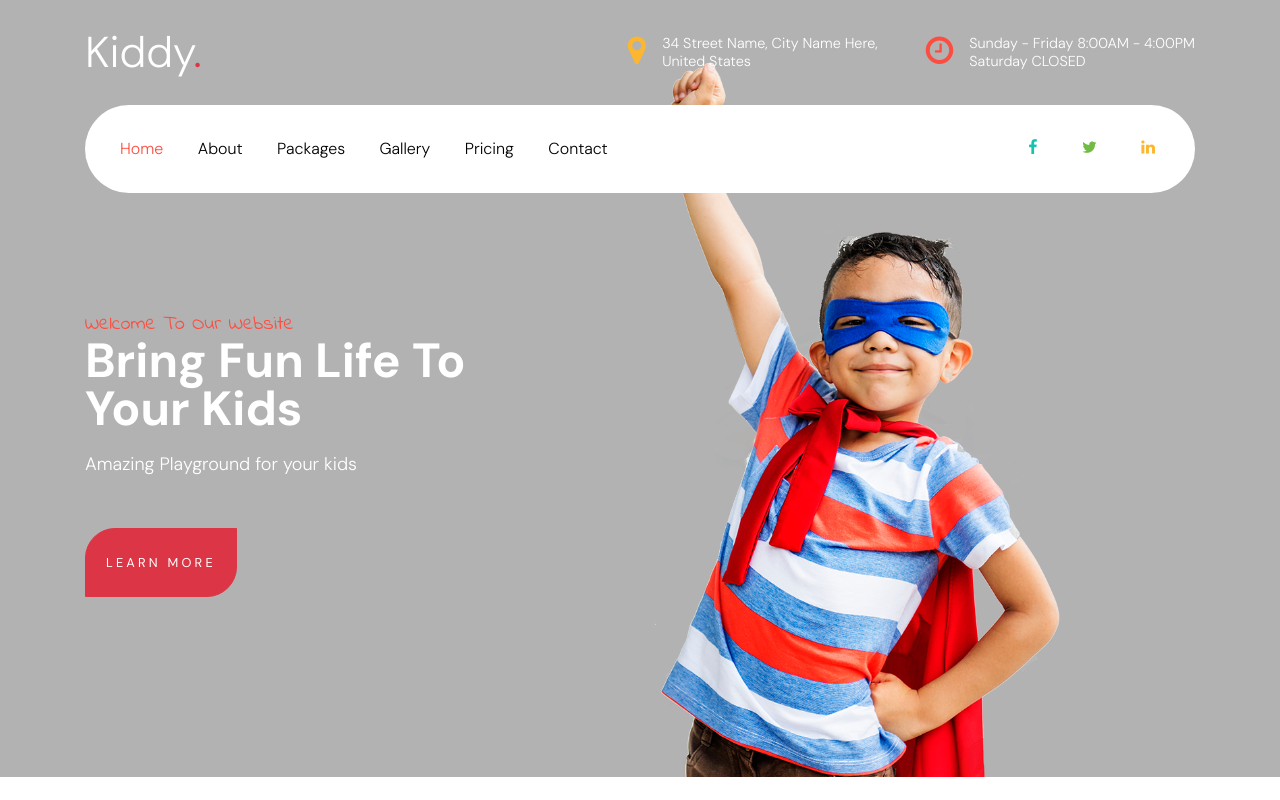
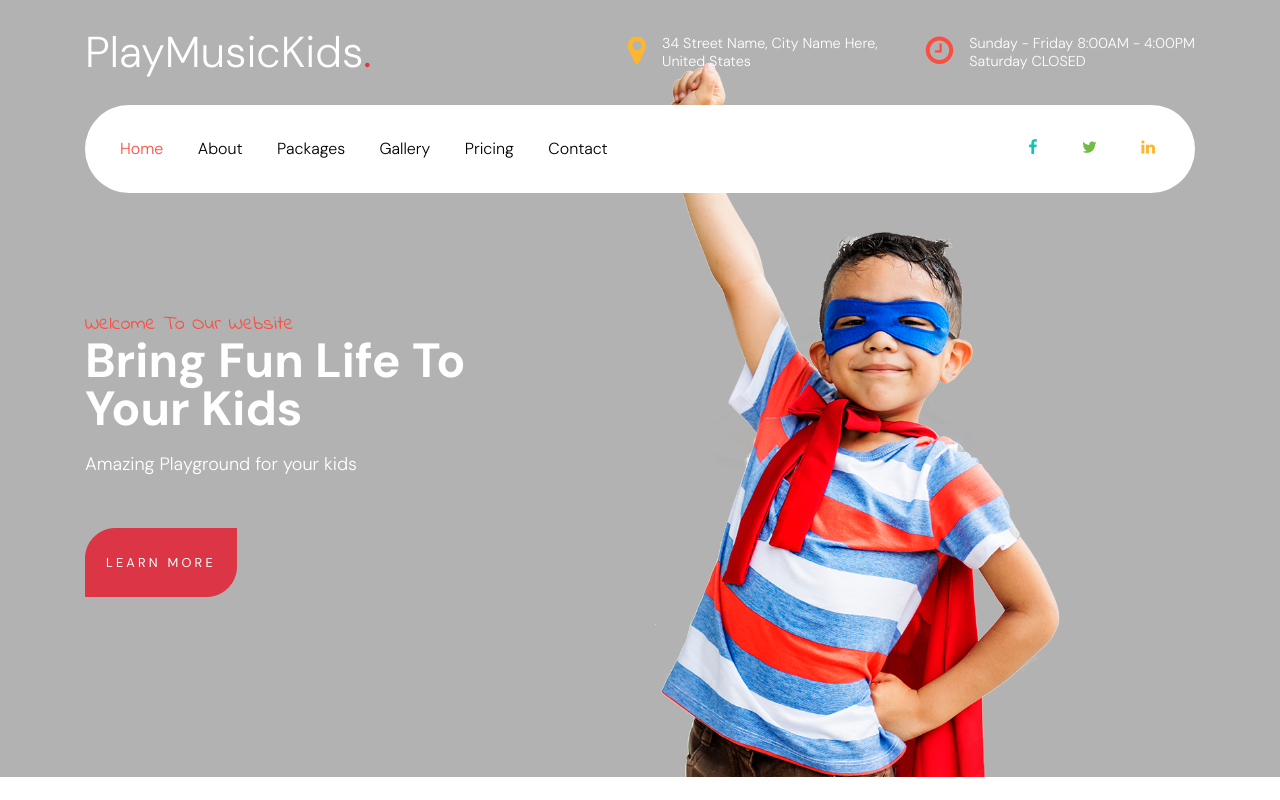
Before and after one commit to djcastanor/playmusic, a plain HTML site: page index.html in a window 1280 px wide. Shown: the top 800 px of the page. Drawn offline with Linux system fonts and the light colour scheme; files whose address does not match are found by name.

Commit message:
Cambio de titulo

```diff
--- a/index.html
+++ b/index.html
@@ -45,7 +45,7 @@
         <div class="container mb-3">
           <div class="d-flex align-items-center">
             <div class="site-logo mr-auto">
-              <a href="index.html">Kiddy<span class="text-primary">.</span></a>
+              <a href="index.html">PlayMusicKids<span class="text-primary">.</span></a>
             </div>
             <div class="site-quick-contact d-none d-lg-flex ml-auto ">
               <div class="d-flex site-info align-items-center mr-5">
```
Also changed, not shown: images/publicaciónInstagram.png (added).
